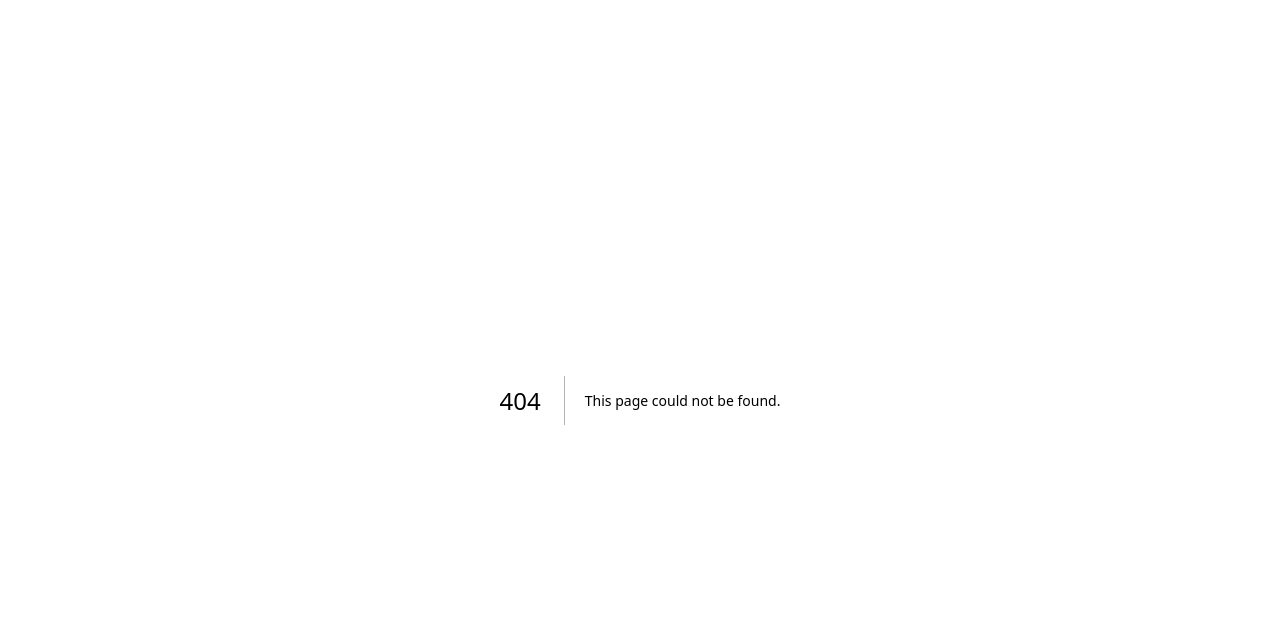
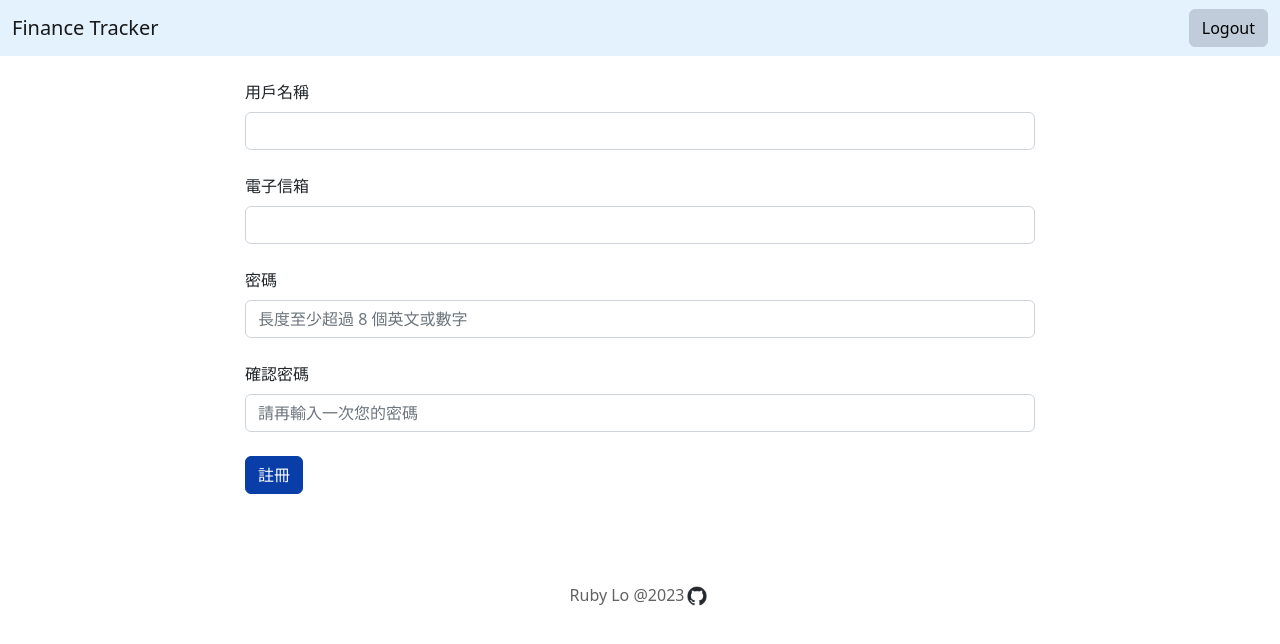
Before and after one commit to rubylo718/finance-tracker-client, a Next.js app: page /users/register in a window 1280 px wide. Before the commit this address had no page. Shown: the top 644 px of the page. Built offline with nearby package versions, Linux system fonts and the light colour scheme.

Commit message:
feat: add components: nav, footer, login, and register

```diff
--- /dev/null
+++ b/src/components/FooterComponent.js
@@ -0,0 +1,29 @@
+import Image from 'next/image'
+import Link from 'next/link'
+import githubMark from '../../public/github-mark.png'
+
+const FooterComponent = () => {
+	return (
+		<div className="container">
+			<nav className="navbar sticky-bottom">
+				<div
+					className="container justify-content-center"
+					style={{ color: 'rgb(98, 98, 98)' }}
+				>
+					Ruby Lo @2023
+					<Link href="https://github.com/rubylo718">
+						<Image
+							src={githubMark}
+							alt="Github"
+							width={20}
+							height={20}
+							style={{ margin: '3px' }}
+						/>
+					</Link>
+				</div>
+			</nav>
+		</div>
+	)
+}
+
+export default FooterComponent
--- a/src/components/Layout.js
+++ b/src/components/Layout.js
@@ -1,4 +1,6 @@
 import Head from 'next/head'
+import NavComponent from './NavComponent'
+import FooterComponent from './FooterComponent'
 
 const Layout = ({ children }) => {
 	return (
@@ -8,7 +10,11 @@ const Layout = ({ children }) => {
 				<meta name="viewport" content="width=device-width, initial-scale=1" />
 				<link rel="icon" href="/favicon.ico" />
 			</Head>
-			<main>{children}</main>
+			<div className="container">
+				<NavComponent />
+				<main>{children}</main>
+				<FooterComponent />
+			</div>
 		</div>
 	)
 }
--- /dev/null
+++ b/src/components/NavComponent.js
@@ -0,0 +1,23 @@
+import Link from 'next/link'
+
+const NavComponent = () => {
+	return (
+		<div className="container">
+			<nav
+				className="navbar fixed-top"
+				style={{ backgroundColor: '#e3f2fd' }}
+			>
+				<div className="container-fluid">
+					<Link className="navbar-brand" href="/">
+						Finance Tracker
+					</Link>
+					<button className="btn btn-light" role="button">
+						Logout
+					</button>
+				</div>
+			</nav>
+		</div>
+	)
+}
+
+export default NavComponent
--- /dev/null
+++ b/src/components/RegisterComponent.js
@@ -0,0 +1,53 @@
+const RegisterComponent = () => {
+	return (
+		<div className="row justify-content-md-center">
+			<div style={{ padding: '5rem' }} className="col-md-10">
+				<form>
+					<div>
+						<label htmlFor="username" className="form-label">
+							用戶名稱
+						</label>
+						<input type="text" className="form-control" name="username" />
+					</div>
+					<br />
+					<div className="form-group">
+						<label htmlFor="email" className="form-label">
+							電子信箱
+						</label>
+						<input type="text" className="form-control" name="email" />
+					</div>
+					<br />
+					<div className="form-group">
+						<label htmlFor="password" className="form-label">
+							密碼
+						</label>
+						<input
+							type="password"
+							className="form-control"
+							name="password"
+							placeholder="長度至少超過 8 個英文或數字"
+						/>
+					</div>
+					<br />
+					<div className="form-group">
+						<label htmlFor="password" className="form-label">
+							確認密碼
+						</label>
+						<input
+							type="password"
+							className="form-control"
+							name="checkPassword"
+							placeholder="請再輸入一次您的密碼"
+						/>
+					</div>
+					<br />
+					<button className="btn btn-primary">
+						註冊
+					</button>
+				</form>
+			</div>
+		</div>
+	)
+}
+
+export default RegisterComponent
--- /dev/null
+++ b/src/pages/users/register.js
@@ -0,0 +1,16 @@
+import Head from 'next/head'
+import Layout from '@/components/Layout'
+import RegisterComponent from '@/components/RegisterComponent'
+
+const register = () => {
+  return (
+    <Layout>
+			<Head>
+				<title>Register | Finance Tracker</title>
+			</Head>
+			<RegisterComponent />
+    </Layout>
+  )
+}
+
+export default register
```
Also changed, not shown: src/components/LoginComponent.js (added, +27 -0 lines), src/pages/index.js (+28 -1 lines), src/pages/users/login.js (added, +16 -0 lines), public/github-mark.png (added).
